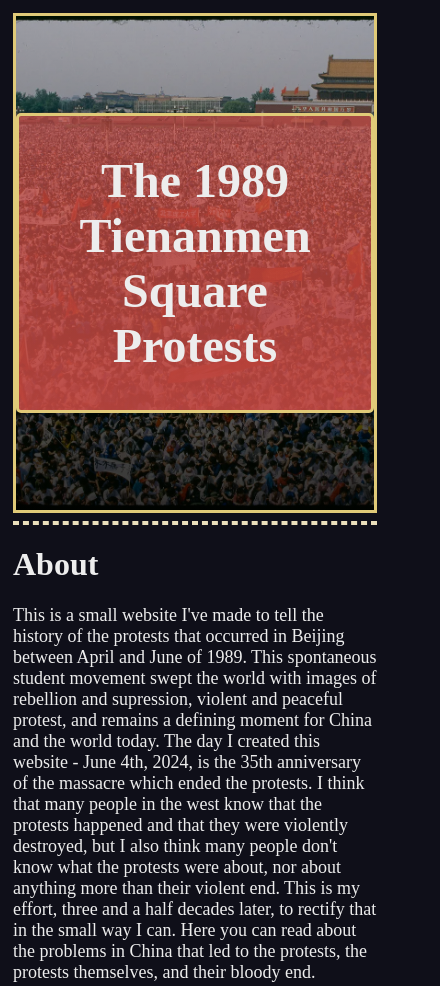
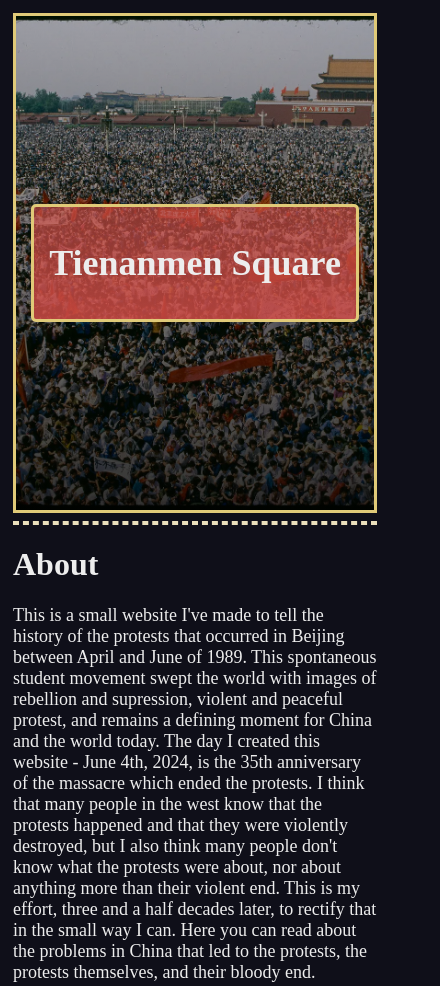
Before and after one commit to tiananmensquare89/tiananmensquare89.github.io, a plain HTML site: page index.html in a window 390 px wide. Shown: the top 986 px of the page, 440 px wide, since content can reach past the window. Drawn offline with Linux system fonts and the light colour scheme.

Commit message:
Style fix for mobile

```diff
--- a/index.html
+++ b/index.html
@@ -16,7 +16,7 @@
     <div id="main-content-container">
         <div id="top-window-div" title="Protestors at Tienanmen  Square, May 4th, 1989.">
             <div id="title-heading">
-                <h1>The 1989 Tienanmen  Square Protests</h1>
+                <h2>Tienanmen Square</h2>
             </div>
         </div>
         <hr class="big">
--- a/style.css
+++ b/style.css
@@ -37,6 +37,7 @@ a {
     justify-content: center;
     align-items: center;
     border: solid #e0ca78 3px;
+    overflow: hidden;
 }
 
 #title-heading {
@@ -79,12 +80,14 @@ p {
 
 @media screen and (max-width: 950px) {
     #main-content-container {
-        width: 100%;
+        width: auto;
         border: none;
         padding: none;
+        margin:auto;
     }
 
     .smallimg {
-        height: 250px;
+        width: 100%;
+        height: auto;
     }
 }
```
